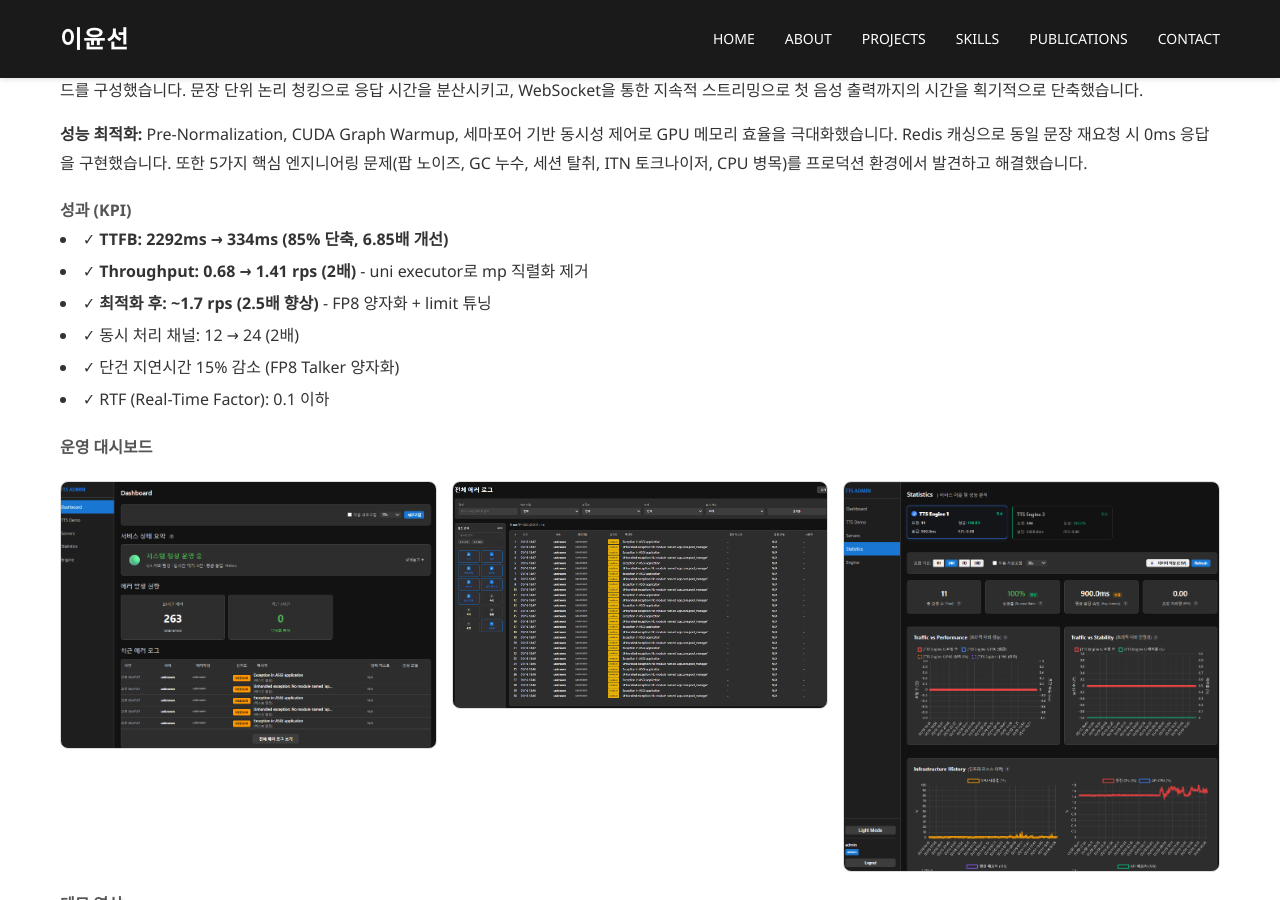
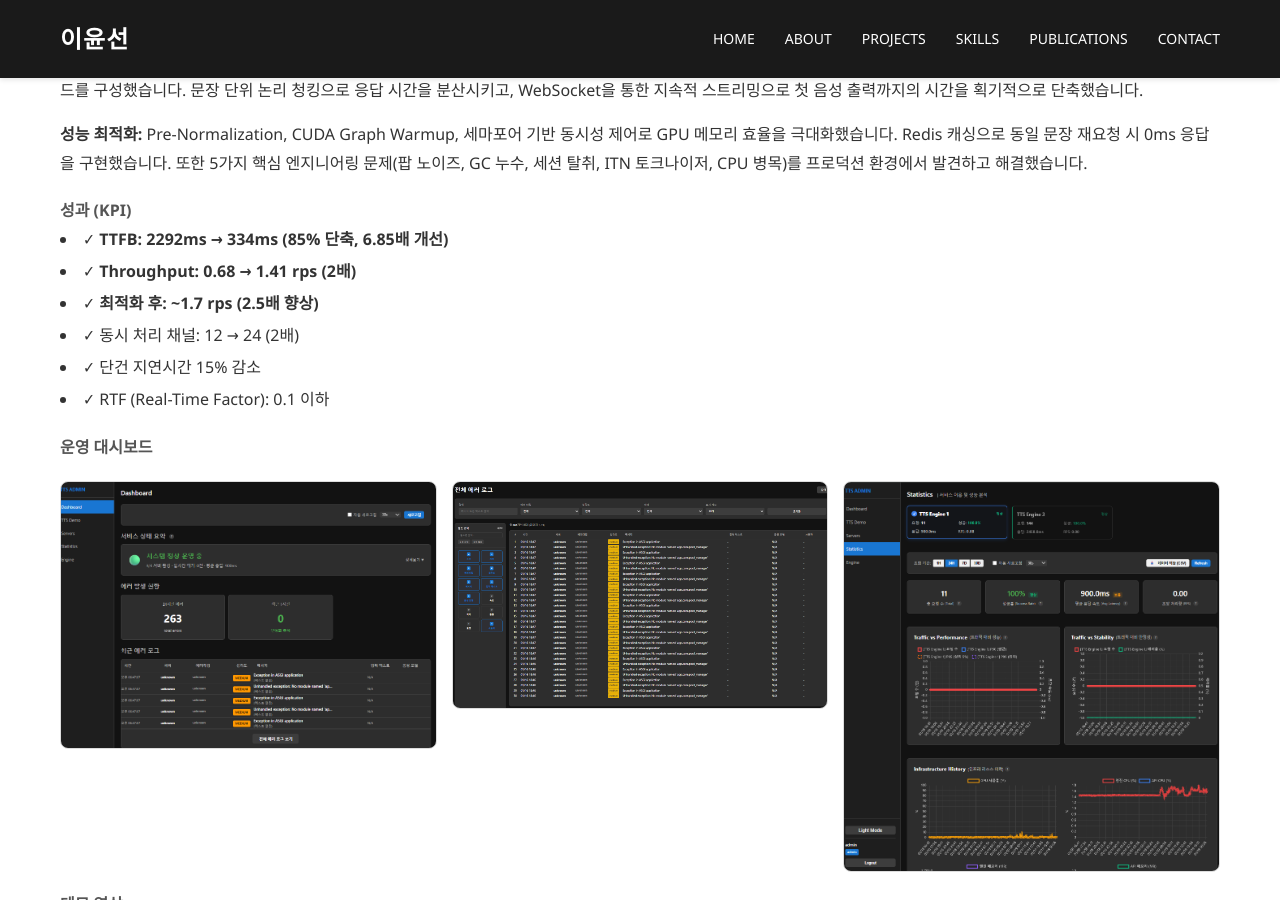
Before and after one commit to ckc5800/ckc5800.github.io, a Jekyll site: the page built from projects.html, in a window 1280 px wide and 900 px high, scrolled down 447 px. Built offline with Jekyll 4.4.1, drawn with Linux system fonts in a browser that asks for light colours.

Commit message:
Clean up Qwen3-TTS KPI: Remove implementation details from achievements

```diff
--- a/projects.html
+++ b/projects.html
@@ -20,10 +20,10 @@ title: Projects
     <h4 style="margin-top: 20px; color: #555;">성과 (KPI)</h4>
     <ul style="list-style-position: inside; line-height: 2;">
         <li>✓ <strong>TTFB: 2292ms → 334ms (85% 단축, 6.85배 개선)</strong></li>
-        <li>✓ <strong>Throughput: 0.68 → 1.41 rps (2배)</strong> - uni executor로 mp 직렬화 제거</li>
-        <li>✓ <strong>최적화 후: ~1.7 rps (2.5배 향상)</strong> - FP8 양자화 + limit 튜닝</li>
+        <li>✓ <strong>Throughput: 0.68 → 1.41 rps (2배)</strong></li>
+        <li>✓ <strong>최적화 후: ~1.7 rps (2.5배 향상)</strong></li>
         <li>✓ 동시 처리 채널: 12 → 24 (2배)</li>
-        <li>✓ 단건 지연시간 15% 감소 (FP8 Talker 양자화)</li>
+        <li>✓ 단건 지연시간 15% 감소</li>
         <li>✓ RTF (Real-Time Factor): 0.1 이하</li>
     </ul>
 
```
